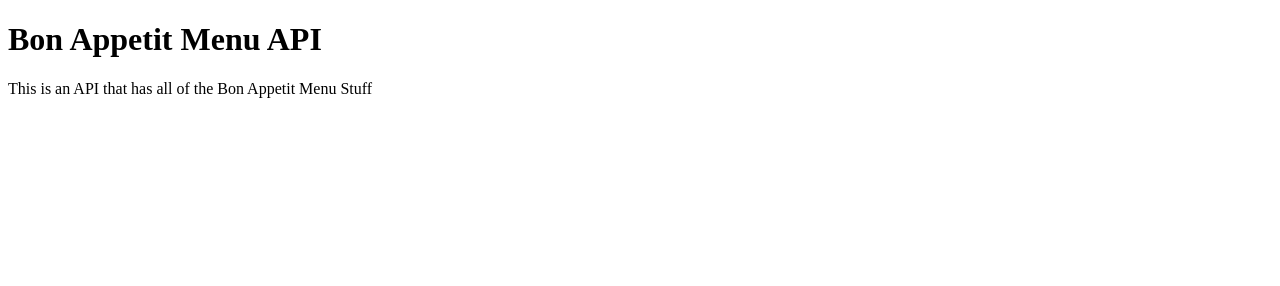
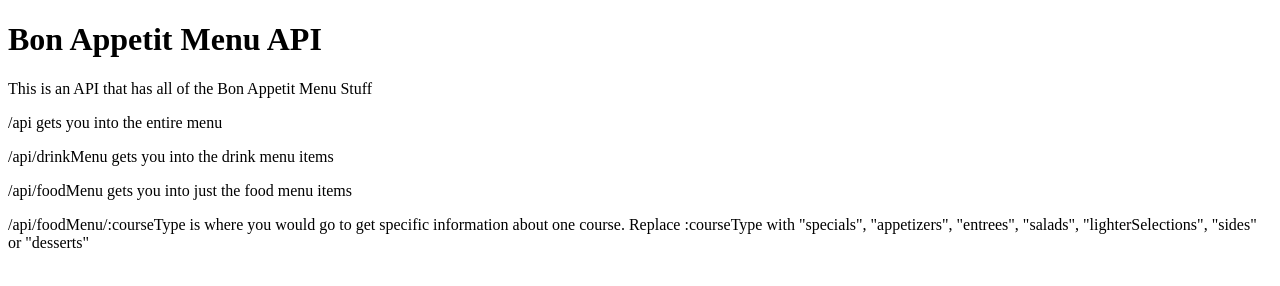
Before and after one commit to GretSeat/bon-api, a website: page index.html in a window 1280 px wide. Drawn offline with Linux system fonts and the light colour scheme.

Commit message:
100hours commit

```diff
--- a/index.html
+++ b/index.html
@@ -9,5 +9,14 @@
     <h1>Bon Appetit Menu API</h1>
     <p>This is an API that has all of the Bon Appetit Menu Stuff</p>
     <script src="js/main.js"></script>
+    <p>/api gets you into the entire menu</p>
+    <p>/api/drinkMenu gets you into the drink menu items</p>
+    <p>/api/foodMenu gets you into just the food menu items</p>
+    <p>
+      /api/foodMenu/:courseType is where you would go to get specific
+      information about one course. Replace :courseType with "specials",
+      "appetizers", "entrees", "salads", "lighterSelections", "sides" or
+      "desserts"
+    </p>
   </body>
 </html>
```
Also changed, not shown: app.js (added, +36 -0 lines), server.js (+7 -2 lines).
